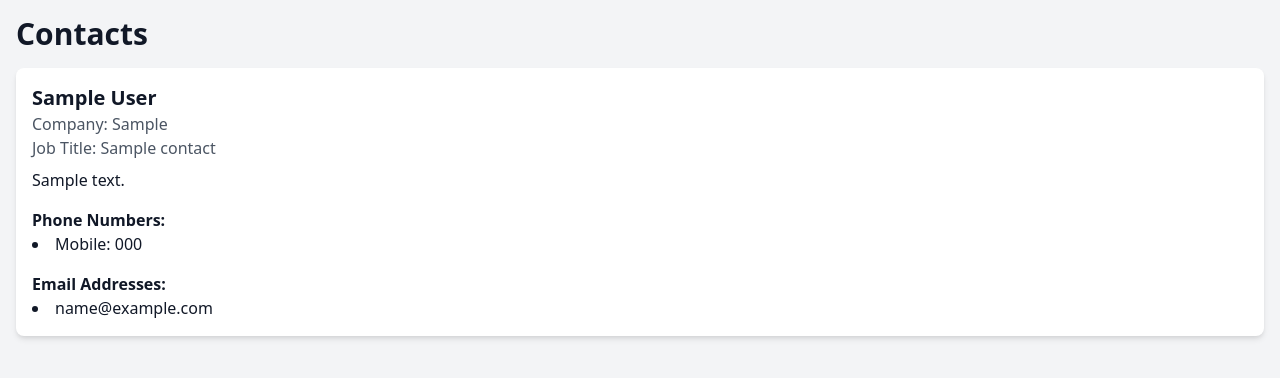
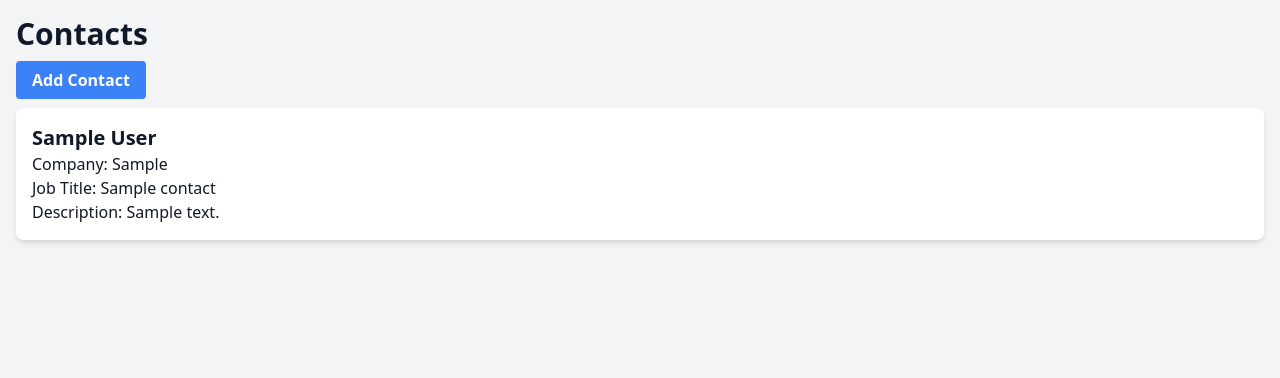
Before and after one commit to eduardkh/dj-phonebook-24, a Django app: page / in a window 1280 px wide. Shown: the part 88-466 px from the top of the page. Run offline with Django 5.2, Linux system fonts and the light colour scheme; tables that the repository leaves empty hold one stand-in row (values such as "Sample post").

Commit message:
add CRUD

```diff
--- a/phonebook_app/templates/base.html
+++ b/phonebook_app/templates/base.html
@@ -11,7 +11,7 @@
     <header class="bg-blue-600 text-white p-4">
       <h1 class="text-2xl">Phonebook</h1>
       <nav>
-        <a href="{% url 'index' %}" class="text-white hover:text-gray-300">Home</a>
+        <a href="{% url 'contact_list' %}" class="text-white hover:text-gray-300">Home</a>
         <!-- Add other navigation links here if needed -->
       </nav>
     </header>
--- /dev/null
+++ b/phonebook_app/templates/contact_list.html
@@ -0,0 +1,18 @@
+{% extends "base.html" %} {% block title %}Contacts{% endblock %} {% block content %}
+<h1 class="text-3xl font-bold mb-4">Contacts</h1>
+<a href="{% url 'contact_create' %}" class="bg-blue-500 hover:bg-blue-700 text-white font-bold py-2 px-4 rounded"
+  >Add Contact</a
+>
+<ul class="space-y-4 mt-4">
+  {% for contact in contacts %}
+  <li class="bg-white p-4 rounded-lg shadow-md">
+    <strong class="text-xl"
+      ><a href="{% url 'contact_detail' contact.pk %}">{{ contact.first_name }} {{ contact.last_name }}</a></strong
+    ><br />
+    Company: {{ contact.company }}<br />
+    Job Title: {{ contact.job_title }}<br />
+    Description: {{ contact.description }}
+  </li>
+  {% endfor %}
+</ul>
+{% endblock %}
--- a/phonebook_app/templates/phonebook_app/index.html
+++ /dev/null
@@ -1,25 +0,0 @@
-{% extends "base.html" %} {% block title %}Contacts{% endblock %} {% block content %}
-<h1 class="text-3xl font-bold mb-4">Contacts</h1>
-<ul class="space-y-4">
-  {% for contact in contacts %}
-  <li class="bg-white p-4 rounded-lg shadow-md">
-    <strong class="text-xl">{{ contact.first_name }} {{ contact.last_name }}</strong><br />
-    <span class="text-gray-600">Company: {{ contact.company }}</span><br />
-    <span class="text-gray-600">Job Title: {{ contact.job_title }}</span><br />
-    <p class="mt-2">{{ contact.description }}</p>
-    <strong class="block mt-4">Phone Numbers:</strong>
-    <ul class="list-disc list-inside">
-      {% for phone in contact.phone_numbers.all %}
-      <li>{{ phone.get_phone_type_display }}: {{ phone.number }}</li>
-      {% endfor %}
-    </ul>
-    <strong class="block mt-4">Email Addresses:</strong>
-    <ul class="list-disc list-inside">
-      {% for email in contact.email_addresses.all %}
-      <li>{{ email.email }}</li>
-      {% endfor %}
-    </ul>
-  </li>
-  {% endfor %}
-</ul>
-{% endblock %}
--- a/phonebook_app/urls.py
+++ b/phonebook_app/urls.py
@@ -2,6 +2,9 @@ from django.urls import path
 from . import views
 
 urlpatterns = [
-    path('', views.index, name='index'),  # Example path
-    # Add more paths as needed
+    path('', views.contact_list, name='contact_list'),
+    path('contact/<int:pk>/', views.contact_detail, name='contact_detail'),
+    path('contact/new/', views.contact_create, name='contact_create'),
+    path('contact/<int:pk>/edit/', views.contact_update, name='contact_update'),
+    path('contact/<int:pk>/delete/', views.contact_delete, name='contact_delete'),
 ]
--- a/phonebook_app/views.py
+++ b/phonebook_app/views.py
@@ -1,7 +1,44 @@
-from django.shortcuts import render
-from .models import Contact
+from django.shortcuts import render, get_object_or_404, redirect
+from .models import Contact, PhoneNumber, EmailAddress
+from .forms import ContactForm, PhoneNumberForm, EmailAddressForm
 
 
-def index(request):
+def contact_list(request):
     contacts = Contact.objects.all()
-    return render(request, 'phonebook_app/index.html', {'contacts': contacts})
+    return render(request, 'contact_list.html', {'contacts': contacts})
+
+
+def contact_detail(request, pk):
+    contact = get_object_or_404(Contact, pk=pk)
+    return render(request, 'contact_detail.html', {'contact': contact})
+
+
+def contact_create(request):
+    if request.method == "POST":
+        form = ContactForm(request.POST)
+        if form.is_valid():
+            contact = form.save()
+            return redirect('contact_detail', pk=contact.pk)
+    else:
+        form = ContactForm()
+    return render(request, 'contact_form.html', {'form': form})
+
+
+def contact_update(request, pk):
+    contact = get_object_or_404(Contact, pk=pk)
+    if request.method == "POST":
+        form = ContactForm(request.POST, instance=contact)
+        if form.is_valid():
+            contact = form.save()
+            return redirect('contact_detail', pk=contact.pk)
+    else:
+        form = ContactForm(instance=contact)
+    return render(request, 'contact_form.html', {'form': form})
+
+
+def contact_delete(request, pk):
+    contact = get_object_or_404(Contact, pk=pk)
+    if request.method == "POST":
+        contact.delete()
+        return redirect('contact_list')
+    return render(request, 'contact_confirm_delete.html', {'contact': contact})
```
Also changed, not shown: phonebook_app/forms.py (added, +21 -0 lines), phonebook_app/templates/contact_confirm_delete.html (added, +11 -0 lines), phonebook_app/templates/contact_detail.html (added, +31 -0 lines), phonebook_app/templates/contact_form.html (added, +11 -0 lines).
